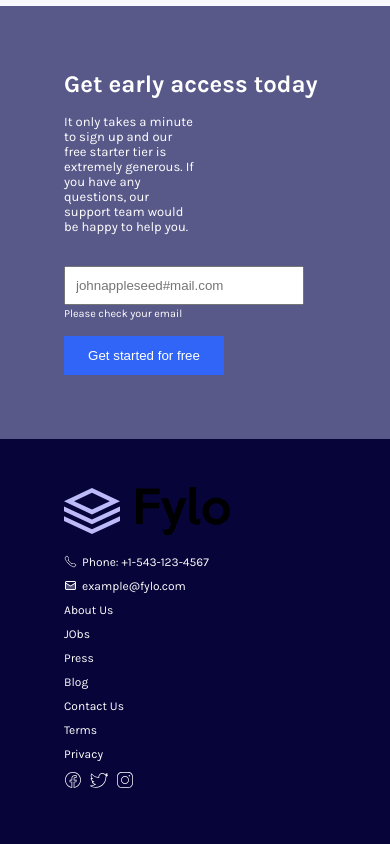
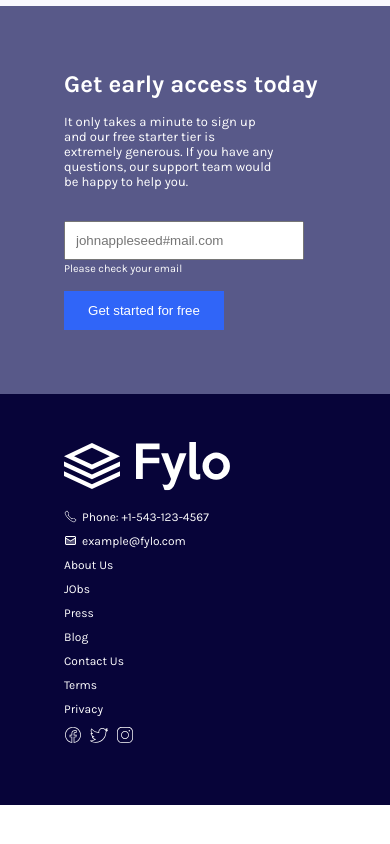
Before and after one commit to btiici/fylo-assignment, a plain HTML site: page index.html in a window 390 px wide. Shown: the part 1631-2475 px from the top of the page. After the commit the page ends 2436 px from the top, so only its background shows below. Drawn offline with Linux system fonts and the light colour scheme.

Commit message:
last commit
made footer img change color

```diff
--- a/style.css
+++ b/style.css
@@ -104,13 +104,9 @@ p{
     color: hsl(170, 45%, 43%);
     gap: 5px;
     font-size: 1rem;
+    cursor: pointer;
+    text-decoration: underline;
 }
-
-.connect:hover{
-    text-decoration: underline;
-    cursor: pointer;
-}
-
 .review{
     background-color: white;
     width: 50%;
@@ -175,6 +171,10 @@ footer{
     color: white;
     padding: 3rem 4rem;
     font-size: 12px;
+}
+
+footer img{
+    filter: brightness(0) invert(1);
 }
 
 .info{
@@ -264,4 +264,7 @@ footer{
         grid-template-columns: 1fr;
         gap: 2rem;
     }
+    .three p{
+        width: 80%;
+    }
 }
```
